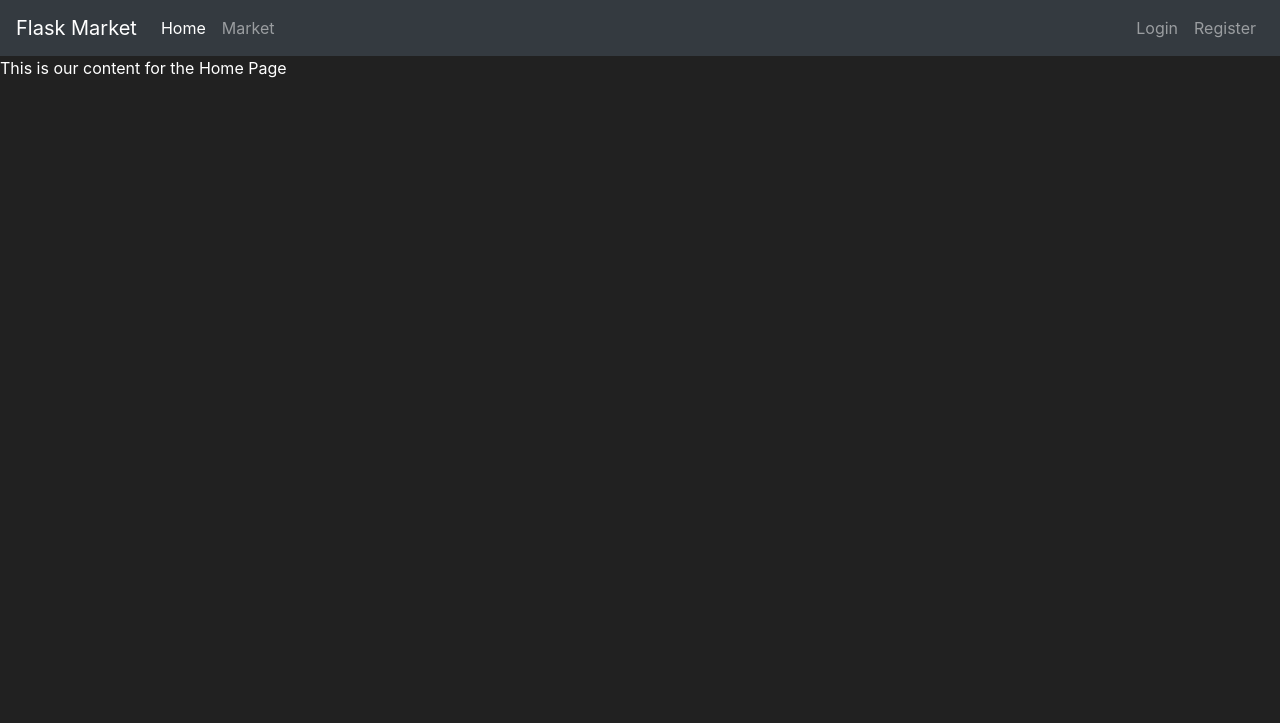
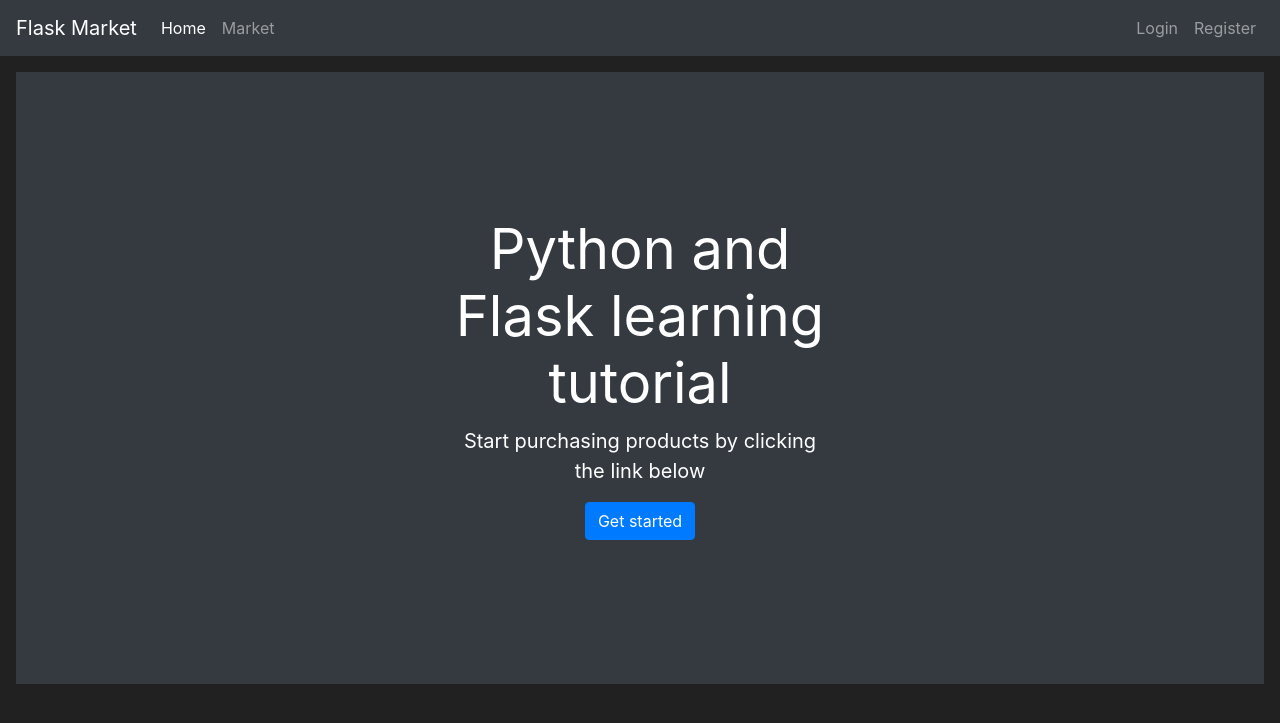
Before and after one commit to ReikyX/FlaskMarket, a Flask app: page / in a window 1280 px wide. Shown: the top 723 px of the page. Run offline with Flask 3, Linux system fonts and the light colour scheme; some libraries are stand-ins or nearby versions.

Commit message:
Redirect after creating a account, home.html styling, Logout User

```diff
--- a/market/__init__.py
+++ b/market/__init__.py
@@ -9,5 +9,7 @@ app.config['SECRET_KEY'] = '464ac1d10d57210270d40b5e'
 db = SQLAlchemy(app)
 bcrypt = Bcrypt(app)
 login_manager = LoginManager(app)
+login_manager.login_view = "login_page"
+login_manager.login_message_category = "info"
 
 from market import routes
--- a/market/routes.py
+++ b/market/routes.py
@@ -3,7 +3,7 @@ from flask import render_template, redirect, url_for, flash
 from market.models import Item, User
 from market.forms import RegisterForm, LoginForm
 from market import db
-from flask_login import login_user
+from flask_login import login_user, logout_user, login_required
 
 @app.route('/')
 @app.route('/home')
@@ -11,6 +11,7 @@ def home_page():
     return render_template('home.html')
 
 @app.route('/market')
+@login_required
 def market_page():
     items = Item.query.all()
     return render_template('market.html', items=items)
@@ -24,6 +25,10 @@ def register_page():
                               password=form.password1.data)
         db.session.add(user_to_create)
         db.session.commit()
+
+        login_user(user_to_create)
+        flash(f"Account created successfully! You are now logged in as {user_to_create.username}", category="success")
+
         return redirect(url_for('market_page'))
     if form.errors != {}: #If there are no errors from the validations
         for err_msg in form.errors.values():
@@ -45,3 +50,9 @@ def login_page():
             flash(f'Username and password are not match! Please try again.', category='danger')
 
     return render_template('login.html', form=form)
+
+@app.route('/logout')
+def logout_page():
+    logout_user()
+    flash("You have been logged out!", category='info')
+    return redirect(url_for("home_page"))
--- a/market/templates/base.html
+++ b/market/templates/base.html
@@ -39,7 +39,7 @@
                         <a class="nav-link">Welcome, {{ current_user.username }}</a>
                     </li>
                     <li class="nav-item">
-                        <a class="nav-link" href="#">Logout</a>
+                        <a class="nav-link" href="{{ url_for('logout_page') }}">Logout</a>
                     </li>
                 </ul>
             {% else %}
--- a/market/templates/home.html
+++ b/market/templates/home.html
@@ -1,8 +1,16 @@
 {% extends 'base.html' %}
 {% block title %}
-    Home Page
+    Learning Python and Flask Home
 {% endblock %}
 
 {% block content %}
-    This is our content for the Home Page
+    <div class="position-relative overflow-hidden p-3 p-md-5 m-md-3 text-center bg-dark" style="color:white">
+        <div class="col-md-5 p-lg-5 mx-auto my-5">
+            <h1 class="display-4 font-weight-normal">Python and Flask learning tutorial </h1>
+            <p class="lead font-weight-normal">Start purchasing products by clicking the link below</p>
+            <a class="btn btn-primary" href="{{ url_for('market_page') }}">Get started</a>
+        </div>
+        <div class="product-device box-shadow d-none d-md-block"></div>
+        <div class="product-device product-device-2 box-shadow d-none d-md-block"></div>
+    </div>
 {% endblock %}
```
